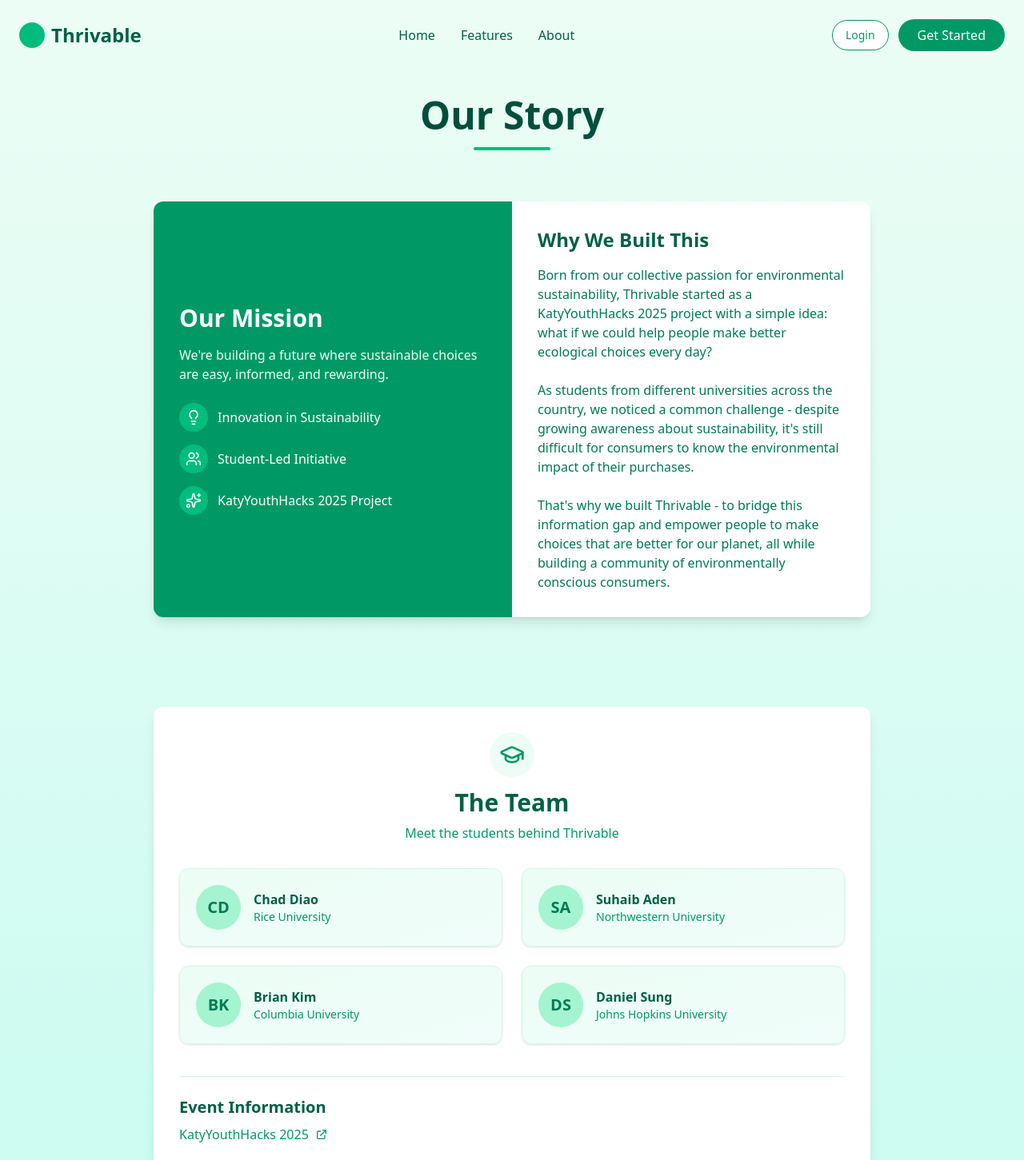
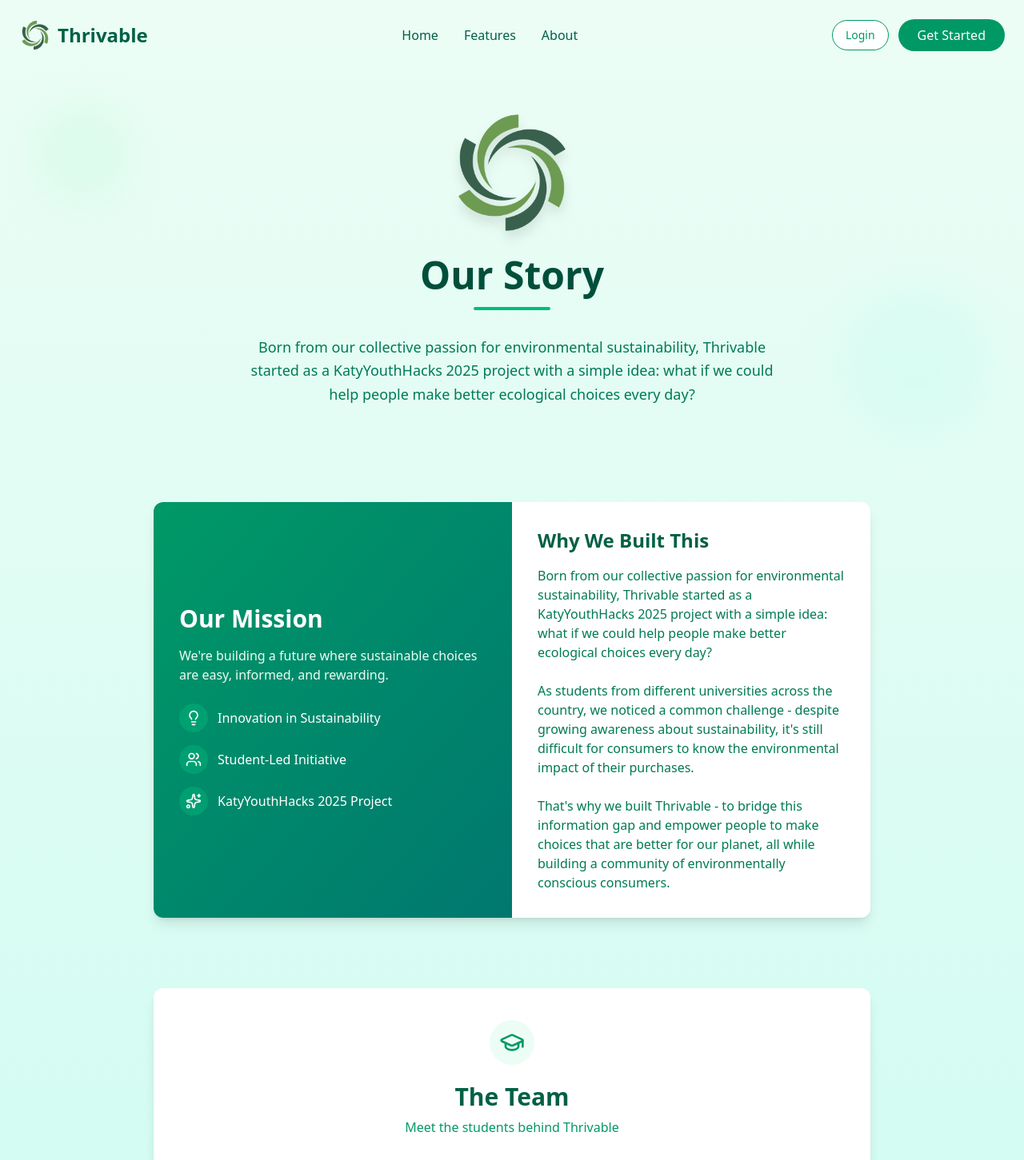
Before and after one commit to Provedentia/KatyYouthHacks, a React (Vite) app in the folder frontend/: page /about in a window 1280 px wide. Shown: the top 1451 px of the page at 80% size. Built offline with nearby package versions, Linux system fonts and the light colour scheme.

Commit message:
final done project

```diff
--- a/frontend/src/components/common/PageHeader.jsx
+++ b/frontend/src/components/common/PageHeader.jsx
@@ -1,28 +1,27 @@
 import React from 'react';
 import { motion } from 'framer-motion';
-import { ArrowLeft } from 'lucide-react';
+import { ArrowLeft, User, Trophy, LogOut, LayoutDashboard } from 'lucide-react';
+import { useNavigate } from 'react-router-dom';
+import thrivableLogo from '../../assets/thrivable-logo.png';
 
-import { User } from 'lucide-react';
-
-const PageHeader = ({ title, onBack, onProfile, showBackButton = true }) => {
+const PageHeader = ({ title, onBack, onProfile, onLeaderboard, onDashboard, showBackButton = true }) => {
+  const navigate = useNavigate();
   return (
     <header className="container mx-auto px-6 py-6">
       <motion.div
-        className="flex justify-between items-center"
+        className="grid grid-cols-3 items-center w-full"
         initial={{ opacity: 0, y: -20 }}
         animate={{ opacity: 1, y: 0 }}
         transition={{ duration: 0.5 }}
       >
+        {/* Left side - Logo and title */}
         <div className="flex items-center gap-2">
-          <motion.div
-            className="w-8 h-8 bg-emerald-500 rounded-full"
-            whileHover={{ scale: 1.1 }}
-            whileTap={{ scale: 0.9 }}
-          />
+          <img src={thrivableLogo} alt="Thrivable Logo" className="w-10 h-10 object-contain rounded-full" />
           <h1 className="text-2xl font-bold text-emerald-800">{title}</h1>
         </div>
 
-        <div className="flex items-center gap-4">
+        {/* Middle - Navigation buttons */}
+        <div className="flex items-center justify-center gap-4">
           {showBackButton && (
             <motion.button
               onClick={onBack}
@@ -34,7 +33,29 @@
               Back
             </motion.button>
           )}
-                    {onProfile && (
+          {onDashboard && (
+            <motion.button
+              onClick={onDashboard}
+              className="flex items-center gap-2 text-emerald-700 hover:text-emerald-500 font-medium cursor-pointer"
+              whileHover={{ scale: 1.05 }}
+              whileTap={{ scale: 0.95 }}
+            >
+              <LayoutDashboard className="w-4 h-4" />
+              Dashboard
+            </motion.button>
+          )}
+          {onLeaderboard && (
+            <motion.button
+              onClick={onLeaderboard}
+              className="flex items-center gap-2 text-emerald-700 hover:text-emerald-500 font-medium cursor-pointer"
+              whileHover={{ scale: 1.05 }}
+              whileTap={{ scale: 0.95 }}
+            >
+              <Trophy className="w-4 h-4" />
+              Leaderboard
+            </motion.button>
+          )}
+          {onProfile && (
             <motion.button
               onClick={onProfile}
               className="flex items-center gap-2 text-emerald-700 hover:text-emerald-500 font-medium cursor-pointer"
@@ -46,17 +67,19 @@
             </motion.button>
           )}
         </div>
-        {showBackButton && (
+
+        {/* Right side - Logout button */}
+        <div className="flex justify-end">
           <motion.button
-            onClick={onBack}
+            onClick={() => navigate('/')}
             className="flex items-center gap-2 text-emerald-700 hover:text-emerald-500 font-medium cursor-pointer"
             whileHover={{ scale: 1.05 }}
             whileTap={{ scale: 0.95 }}
           >
-            <ArrowLeft className="w-4 h-4" />
+            <LogOut className="w-4 h-4" />
             Logout
           </motion.button>
-        )}
+        </div>
       </motion.div>
     </header>
   );
--- a/frontend/src/pages/AboutPage.jsx
+++ b/frontend/src/pages/AboutPage.jsx
@@ -2,6 +2,7 @@
 import { motion } from 'framer-motion';
 import { ArrowLeft, Lightbulb, Users, GraduationCap, Sparkles } from 'lucide-react';
 import { useNavigate } from 'react-router-dom';
+import thrivableLogo from '../assets/thrivable-logo.png';
 
 // NavLink component to match the Landing Page
 const NavLink = ({ children, onClick }) => (
@@ -34,12 +35,7 @@
           transition={{ duration: 0.5 }}
         >
           <div className="flex items-center gap-2">
-            <motion.div
-              className="w-8 h-8 bg-emerald-500 rounded-full"
-              whileHover={{ scale: 1.1 }}
-              whileTap={{ scale: 0.9 }}
-              onClick={() => navigate('/')}
-            />
+            <img src={thrivableLogo} alt="Thrivable Logo" className="w-10 h-10 object-contain rounded-full cursor-pointer" onClick={() => navigate('/')} />
             <h1 className="text-2xl font-bold text-emerald-800">Thrivable</h1>
           </div>
           <div className="hidden md:flex gap-8">
@@ -72,25 +68,47 @@
         </motion.div>
       </header>
 
-      {/* Hero Section with Image */}
-      <section className="container mx-auto px-6 py-8">
+      {/* Hero Section with Integrated Logo */}
+      <section className="container mx-auto px-6 py-12 relative">
+        {/* Background decorations */}
+        <div className="absolute top-10 left-10 w-32 h-32 bg-emerald-100 rounded-full opacity-50 blur-xl"></div>
+        <div className="absolute bottom-10 right-10 w-48 h-48 bg-teal-100 rounded-full opacity-40 blur-xl"></div>
+
         <motion.div
-          className="max-w-4xl mx-auto"
+          className="max-w-4xl mx-auto text-center relative"
           initial={{ opacity: 0 }}
           animate={{ opacity: 1 }}
           transition={{ duration: 0.8 }}
         >
-          <div className="text-center mb-8">
+          {/* Integrated logo and heading */}
+          <motion.div
+            className="flex flex-col items-center justify-center mb-8"
+            initial={{ opacity: 0, scale: 0.7, y: 30 }}
+            animate={{ opacity: 1, scale: 1, y: 0 }}
+            transition={{ duration: 0.7, type: 'spring', bounce: 0.4 }}
+          >
+            <motion.img
+              src={thrivableLogo}
+              alt="Thrivable Logo"
+              className="w-40 h-40 object-contain mb-6 drop-shadow-xl"
+              initial={{ scale: 0.7, opacity: 0 }}
+              animate={{ scale: 1, opacity: 1 }}
+              transition={{ duration: 0.7, type: 'spring', bounce: 0.5, delay: 0.1 }}
+            />
             <h1 className="text-4xl md:text-5xl font-bold text-emerald-900 mb-4">Our Story</h1>
-            <div className="h-1 w-24 bg-emerald-500 mx-auto rounded-full"></div>
-          </div>
+            <div className="h-1 w-24 bg-emerald-500 mx-auto rounded-full mb-8"></div>
+
+            <p className="text-lg text-emerald-700 max-w-2xl mx-auto leading-relaxed">
+              Born from our collective passion for environmental sustainability, Thrivable started as a KatyYouthHacks 2025 project with a simple idea: what if we could help people make better ecological choices every day?
+            </p>
+          </motion.div>
         </motion.div>
       </section>
 
-      <section className="container mx-auto px-6 pb-16">
+      <section className="container mx-auto px-6 py-10">
         <div className="max-w-4xl mx-auto bg-white rounded-xl shadow-lg overflow-hidden">
           <div className="md:flex">
-            <div className="md:w-1/2 bg-emerald-600 p-8 text-white flex items-center">
+            <div className="md:w-1/2 bg-gradient-to-br from-emerald-600 to-teal-700 p-8 text-white flex items-center">
               <motion.div
                 initial={{ opacity: 0, x: -20 }}
                 animate={{ opacity: 1, x: 0 }}
@@ -101,19 +119,19 @@
                   We're building a future where sustainable choices are easy, informed, and rewarding.
                 </p>
                 <div className="flex items-center gap-3 mb-4">
-                  <div className="p-2 bg-emerald-500 rounded-full">
+                  <div className="p-2 bg-emerald-500/40 backdrop-blur-sm rounded-full">
                     <Lightbulb size={20} />
                   </div>
                   <span className="font-medium">Innovation in Sustainability</span>
                 </div>
                 <div className="flex items-center gap-3 mb-4">
-                  <div className="p-2 bg-emerald-500 rounded-full">
+                  <div className="p-2 bg-emerald-500/40 backdrop-blur-sm rounded-full">
                     <Users size={20} />
                   </div>
                   <span className="font-medium">Student-Led Initiative</span>
                 </div>
                 <div className="flex items-center gap-3">
-                  <div className="p-2 bg-emerald-500 rounded-full">
+                  <div className="p-2 bg-emerald-500/40 backdrop-blur-sm rounded-full">
                     <Sparkles size={20} />
                   </div>
                   <span className="font-medium">KatyYouthHacks 2025 Project</span>
@@ -144,78 +162,102 @@
 
       <section className="container mx-auto px-6 py-12">
         <motion.div
-          className="max-w-4xl mx-auto bg-white rounded-xl shadow-lg p-8"
+          className="max-w-4xl mx-auto bg-white rounded-xl shadow-lg p-8 md:p-10"
           initial={{ opacity: 0, y: 20 }}
           animate={{ opacity: 1, y: 0 }}
           transition={{ duration: 0.6 }}
         >
-          <div className="text-center mb-8">
-            <div className="inline-block p-3 bg-emerald-50 rounded-full mb-2">
+          <div className="text-center mb-10">
+            <motion.div
+              className="inline-block p-3 bg-emerald-50 rounded-full mb-4"
+              whileHover={{ scale: 1.1, backgroundColor: "#10b981", color: "#ffffff" }}
+            >
               <GraduationCap className="w-8 h-8 text-emerald-600" />
-            </div>
+            </motion.div>
             <h2 className="text-3xl font-bold text-emerald-800 mb-2">The Team</h2>
             <p className="text-emerald-600">Meet the students behind Thrivable</p>
           </div>
 
           <div className="grid md:grid-cols-2 gap-6 mt-8">
             <motion.div
-              className="p-5 bg-gradient-to-br from-emerald-50 to-teal-50 rounded-xl shadow-sm border border-emerald-100 flex items-center gap-4"
-              whileHover={{ scale: 1.02, boxShadow: "0 10px 25px -5px rgba(0, 0, 0, 0.1), 0 10px 10px -5px rgba(0, 0, 0, 0.04)" }}
-              initial={{ opacity: 0, y: 10 }}
+              className="p-6 bg-gradient-to-br from-emerald-50 to-teal-50 rounded-xl shadow-sm border border-emerald-100 flex items-center gap-5 hover:border-emerald-300 transition-colors"
+              whileHover={{
+                scale: 1.03,
+                boxShadow: "0 10px 25px -5px rgba(0, 0, 0, 0.1), 0 10px 10px -5px rgba(0, 0, 0, 0.04)",
+                y: -5
+              }}
+              initial={{ opacity: 0, y: 15 }}
               animate={{ opacity: 1, y: 0 }}
-              transition={{ duration: 0.3, delay: 0.1 }}
+              transition={{ duration: 0.4, delay: 0.1 }}
             >
-              <div className="w-14 h-14 bg-emerald-200 rounded-full flex items-center justify-center text-emerald-700 font-bold text-xl">CD</div>
+              <div className="w-16 h-16 bg-emerald-200 rounded-full flex items-center justify-center text-emerald-700 font-bold text-xl shadow-md">CD</div>
               <div>
-                <h3 className="font-bold text-emerald-800">Chad Diao</h3>
+                <h3 className="font-bold text-lg text-emerald-800">Chad Diao</h3>
                 <p className="text-emerald-600 text-sm">Rice University</p>
               </div>
             </motion.div>
 
             <motion.div
-              className="p-5 bg-gradient-to-br from-emerald-50 to-teal-50 rounded-xl shadow-sm border border-emerald-100 flex items-center gap-4"
-              whileHover={{ scale: 1.02, boxShadow: "0 10px 25px -5px rgba(0, 0, 0, 0.1), 0 10px 10px -5px rgba(0, 0, 0, 0.04)" }}
-              initial={{ opacity: 0, y: 10 }}
+              className="p-6 bg-gradient-to-br from-emerald-50 to-teal-50 rounded-xl shadow-sm border border-emerald-100 flex items-center gap-5 hover:border-emerald-300 transition-colors"
+              whileHover={{
+                scale: 1.03,
+                boxShadow: "0 10px 25px -5px rgba(0, 0, 0, 0.1), 0 10px 10px -5px rgba(0, 0, 0, 0.04)",
+                y: -5
+              }}
+              initial={{ opacity: 0, y: 15 }}
               animate={{ opacity: 1, y: 0 }}
-              transition={{ duration: 0.3, delay: 0.2 }}
+              transition={{ duration: 0.4, delay: 0.2 }}
             >
-              <div className="w-14 h-14 bg-emerald-200 rounded-full flex items-center justify-center text-emerald-700 font-bold text-xl">SA</div>
+              <div className="w-16 h-16 bg-emerald-200 rounded-full flex items-center justify-center text-emerald-700 font-bold text-xl shadow-md">SA</div>
               <div>
-                <h3 className="font-bold text-emerald-800">Suhaib Aden</h3>
+                <h3 className="font-bold text-lg text-emerald-800">Suhaib Aden</h3>
                 <p className="text-emerald-600 text-sm">Northwestern University</p>
               </div>
             </motion.div>
 
             <motion.div
-              className="p-5 bg-gradient-to-br from-emerald-50 to-teal-50 rounded-xl shadow-sm border border-emerald-100 flex items-center gap-4"
-              whileHover={{ scale: 1.02, boxShadow: "0 10px 25px -5px rgba(0, 0, 0, 0.1), 0 10px 10px -5px rgba(0, 0, 0, 0.04)" }}
-              initial={{ opacity: 0, y: 10 }}
+              className="p-6 bg-gradient-to-br from-emerald-50 to-teal-50 rounded-xl shadow-sm border border-emerald-100 flex items-center gap-5 hover:border-emerald-300 transition-colors"
+              whileHover={{
+                scale: 1.03,
+                boxShadow: "0 10px 25px -5px rgba(0, 0, 0, 0.1), 0 10px 10px -5px rgba(0, 0, 0, 0.04)",
+                y: -5
+              }}
+              initial={{ opacity: 0, y: 15 }}
               animate={{ opacity: 1, y: 0 }}
-              transition={{ duration: 0.3, delay: 0.3 }}
+              transition={{ duration: 0.4, delay: 0.3 }}
             >
-              <div className="w-14 h-14 bg-emerald-200 rounded-full flex items-center justify-center text-emerald-700 font-bold text-xl">BK</div>
+              <div className="w-16 h-16 bg-emerald-200 rounded-full flex items-center justify-center text-emerald-700 font-bold text-xl shadow-md">BK</div>
               <div>
-                <h3 className="font-bold text-emerald-800">Brian Kim</h3>
+                <h3 className="font-bold text-lg text-emerald-800">Brian Kim</h3>
                 <p className="text-emerald-600 text-sm">Columbia University</p>
               </div>
             </motion.div>
 
             <motion.div
-              className="p-5 bg-gradient-to-br from-emerald-50 to-teal-50 rounded-xl shadow-sm border border-emerald-100 flex items-center gap-4"
-              whileHover={{ scale: 1.02, boxShadow: "0 10px 25px -5px rgba(0, 0, 0, 0.1), 0 10px 10px -5px rgba(0, 0, 0, 0.04)" }}
-              initial={{ opacity: 0, y: 10 }}
+              className="p-6 bg-gradient-to-br from-emerald-50 to-teal-50 rounded-xl shadow-sm border border-emerald-100 flex items-center gap-5 hover:border-emerald-300 transition-colors"
+              whileHover={{
+                scale: 1.03,
+                boxShadow: "0 10px 25px -5px rgba(0, 0, 0, 0.1), 0 10px 10px -5px rgba(0, 0, 0, 0.04)",
+                y: -5
+              }}
+              initial={{ opacity: 0, y: 15 }}
               animate={{ opacity: 1, y: 0 }}
-              transition={{ duration: 0.3, delay: 0.4 }}
+              transition={{ duration: 0.4, delay: 0.4 }}
             >
-              <div className="w-14 h-14 bg-emerald-200 rounded-full flex items-center justify-center text-emerald-700 font-bold text-xl">DS</div>
+              <div className="w-16 h-16 bg-emerald-200 rounded-full flex items-center justify-center text-emerald-700 font-bold text-xl shadow-md">DS</div>
               <div>
-                <h3 className="font-bold text-emerald-800">Daniel Sung</h3>
+                <h3 className="font-bold text-lg text-emerald-800">Daniel Sung</h3>
                 <p className="text-emerald-600 text-sm">Johns Hopkins University</p>
               </div>
             </motion.div>
           </div>
 
-          <div className="mt-10 pt-6 border-t border-emerald-100">
+          <motion.div
+            className="mt-12 pt-6 border-t border-emerald-100"
+            initial={{ opacity: 0 }}
+            animate={{ opacity: 1 }}
+            transition={{ duration: 0.6, delay: 0.6 }}
+          >
             <div className="flex flex-wrap items-center justify-between">
               <div className="mb-4 md:mb-0">
                 <h3 className="text-xl font-semibold text-emerald-800 mb-2">Event Information</h3>
@@ -223,8 +265,8 @@
                   href="https://katyyouthhacks2025.devpost.com/"
                   target="_blank"
                   rel="noopener noreferrer"
-                  className="inline-flex items-center gap-2 text-emerald-600 hover:text-emerald-800"
-                  whileHover={{ scale: 1.02 }}
+                  className="inline-flex items-center gap-2 text-emerald-600 hover:text-emerald-800 transition-colors"
+                  whileHover={{ scale: 1.02, x: 3 }}
                 >
                   <span>KatyYouthHacks 2025</span>
                   <svg xmlns="http://www.w3.org/2000/svg" className="h-4 w-4" fill="none" viewBox="0 0 24 24" stroke="currentColor">
@@ -233,7 +275,7 @@
                 </motion.a>
               </div>
             </div>
-          </div>
+          </motion.div>
         </motion.div>
       </section>
     </div>
--- a/frontend/src/pages/GetStartedPage.jsx
+++ b/frontend/src/pages/GetStartedPage.jsx
@@ -1,6 +1,6 @@
 import React, { useState } from 'react';
 import { motion } from 'framer-motion';
-import { AlertTriangle, Loader2 } from 'lucide-react';
+import { AlertTriangle, Loader2, Trophy } from 'lucide-react';
 import { useNavigate } from 'react-router-dom';
 import PageHeader from '../components/common/PageHeader';
 import ImageCapture from '../components/ImageCapture/ImageCapture';
@@ -19,9 +19,7 @@
   const [error, setError] = useState('');
   const [scoreUpdateStatus, setScoreUpdateStatus] = useState(null);
 
-  const handleBack = () => {
-    navigate('/');
-  };
+  // Removed handleBack function as it's no longer needed
 
   const handleImageCapture = (imageData) => {
     setCapturedImage(imageData);
@@ -129,9 +127,10 @@
     <div className="min-h-screen bg-gradient-to-b from-emerald-50 to-teal-100 font-sans">
       <PageHeader
         title="Thrivable"
-        onBack={handleBack}
         onProfile={() => navigate('/user-profile')}
-        showBackButton={true}
+        onLeaderboard={() => navigate('/leaderboard')}
+        onDashboard={() => navigate('/dashboard')}
+        showBackButton={false}
       />
 
       {/* Main Content */}
--- a/frontend/src/pages/LandingPage.jsx
+++ b/frontend/src/pages/LandingPage.jsx
@@ -2,6 +2,7 @@
 import { motion } from 'framer-motion';
 import { Camera, Scan, Heart } from 'lucide-react';
 import { useNavigate } from 'react-router-dom';
+import thrivableLogo from '../assets/thrivable-logo.png';
 
 
 
@@ -24,11 +25,7 @@
           transition={{ duration: 0.5 }}
         >
           <div className="flex items-center gap-2">
-            <motion.div
-              className="w-8 h-8 bg-emerald-500 rounded-full"
-              whileHover={{ scale: 1.1 }}
-              whileTap={{ scale: 0.9 }}
-            />
+            <img src={thrivableLogo} alt="Thrivable Logo" className="w-10 h-10 object-contain rounded-full" />
             <h1 className="text-2xl font-bold text-emerald-800">Thrivable</h1>
           </div>
           <div className="hidden md:flex gap-8">
--- a/frontend/src/pages/LeaderboardPage.jsx
+++ b/frontend/src/pages/LeaderboardPage.jsx
@@ -6,6 +6,7 @@
 import { Loader2, Trophy, Medal, Award, Star } from 'lucide-react';
 
 const LeaderboardPage = () => {
+    const navigate = useNavigate();
     const [error, setError] = useState(null);
     const [loading, setLoading] = useState(true);
     const [leaders, setLeaders] = useState([]);
@@ -75,7 +76,13 @@
 
     return (
         <div className="min-h-screen bg-gradient-to-b from-emerald-50 to-teal-100 font-sans">
-            <PageHeader title="Leaderboard" />
+            <PageHeader
+                title="Thrivable"
+                onProfile={() => navigate('/user-profile')}
+                onLeaderboard={() => navigate('/leaderboard')}
+                onDashboard={() => navigate('/dashboard')}
+                showBackButton={false}
+            />
 
             {/* Main Content */}
             <div className="container mx-auto px-6 py-8">
--- a/frontend/src/pages/UserProfile.jsx
+++ b/frontend/src/pages/UserProfile.jsx
@@ -51,7 +51,13 @@
 
   return (
     <div className="min-h-screen bg-gradient-to-b from-emerald-50 to-teal-100 font-sans">
-      <PageHeader title="Thrivable" onBack={() => navigate('/dashboard')} showBackButton={true} />
+      <PageHeader
+        title="Thrivable"
+        onProfile={() => navigate('/user-profile')}
+        onLeaderboard={() => navigate('/leaderboard')}
+        onDashboard={() => navigate('/dashboard')}
+        showBackButton={false}
+      />
 
       <motion.div
         className="container mx-auto px-6 py-8"
```
Also changed, not shown: frontend/src/pages/LoginPage.jsx (+9 -3 lines), frontend/src/pages/SignUpPage.jsx (+9 -3 lines), frontend/src/assets/thrivable-logo.png (added).
